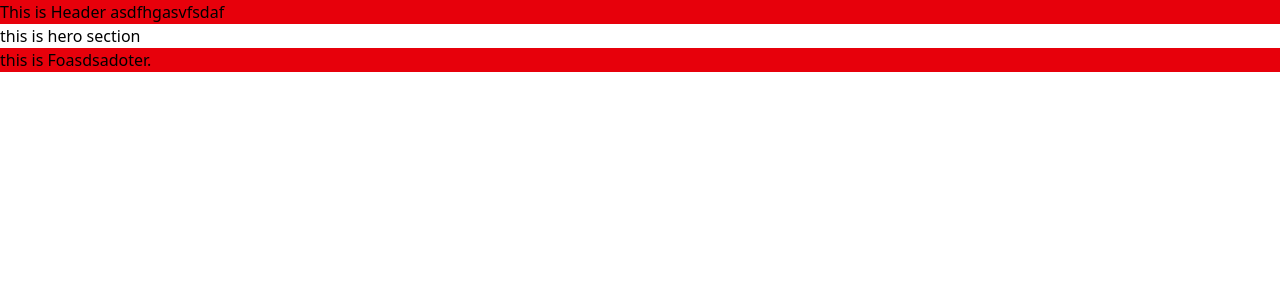
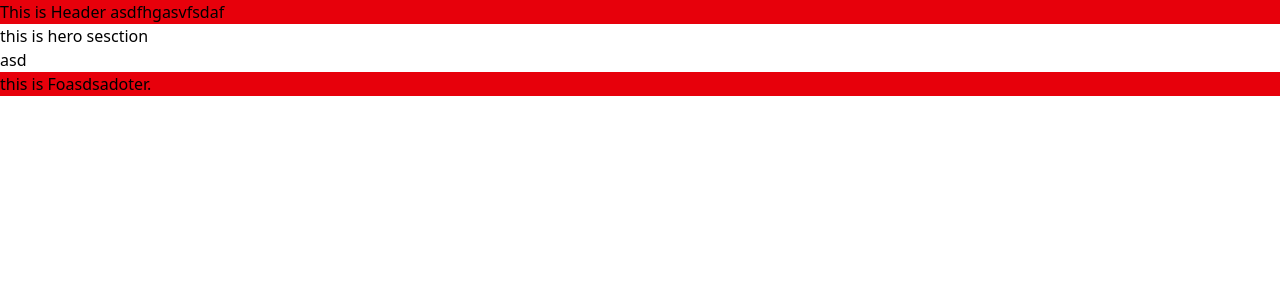
Before and after one commit to Nivesh26/Ecommerce, a React app in the folder Frontend/: page / in a window 1280 px wide. Shown: the top 300 px of the page. Built offline with nearby package versions, Linux system fonts and the light colour scheme; the HTML template or start-up script is replaced by a standard one.

Commit message:
fix: correct typo in Hero component text

```diff
--- a/Frontend/src/UserComponent/Hero.tsx
+++ b/Frontend/src/UserComponent/Hero.tsx
@@ -3,8 +3,8 @@ import React from 'react'
 const Hero = () => {
   return (
     <div>
-       <p>this is hero  section  </p>
-
+       <p>this is hero  sesction  </p>
+asd
        </div>
 
 
```
